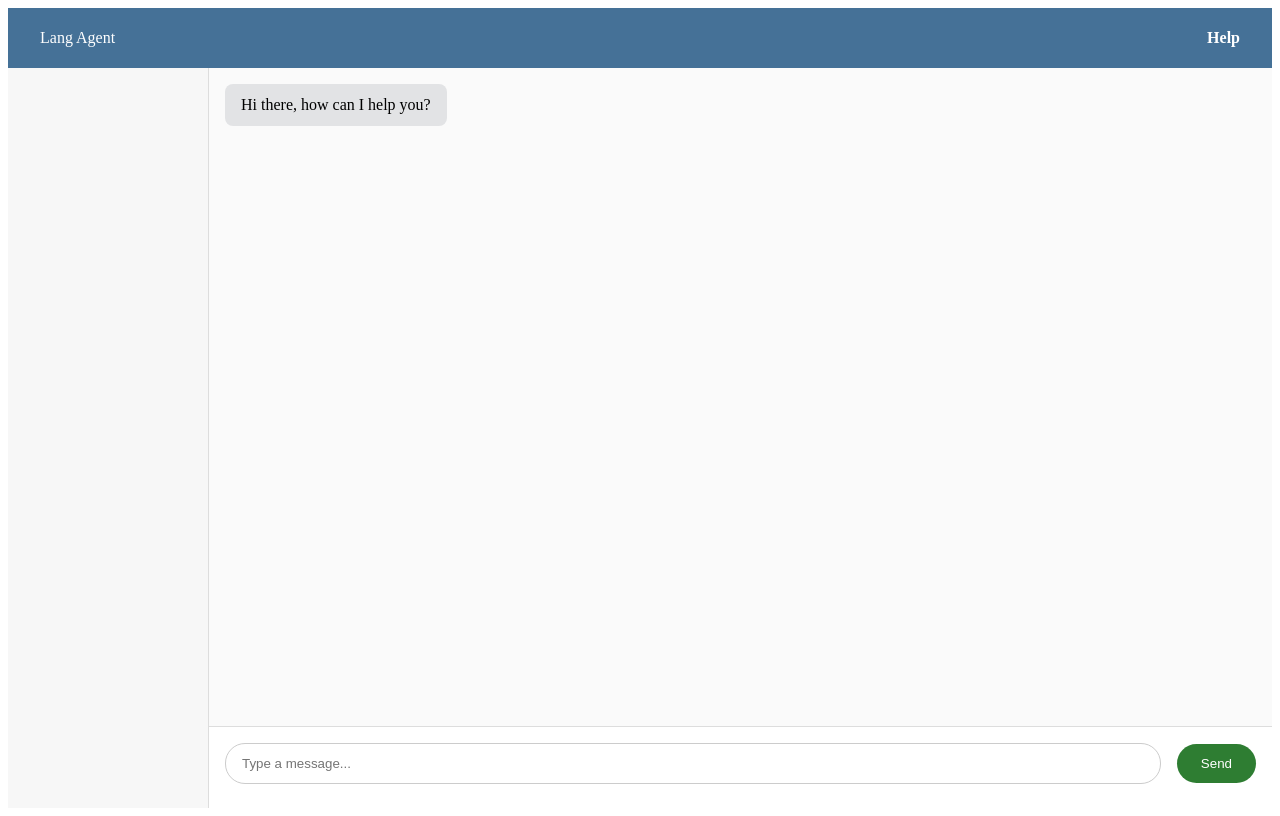
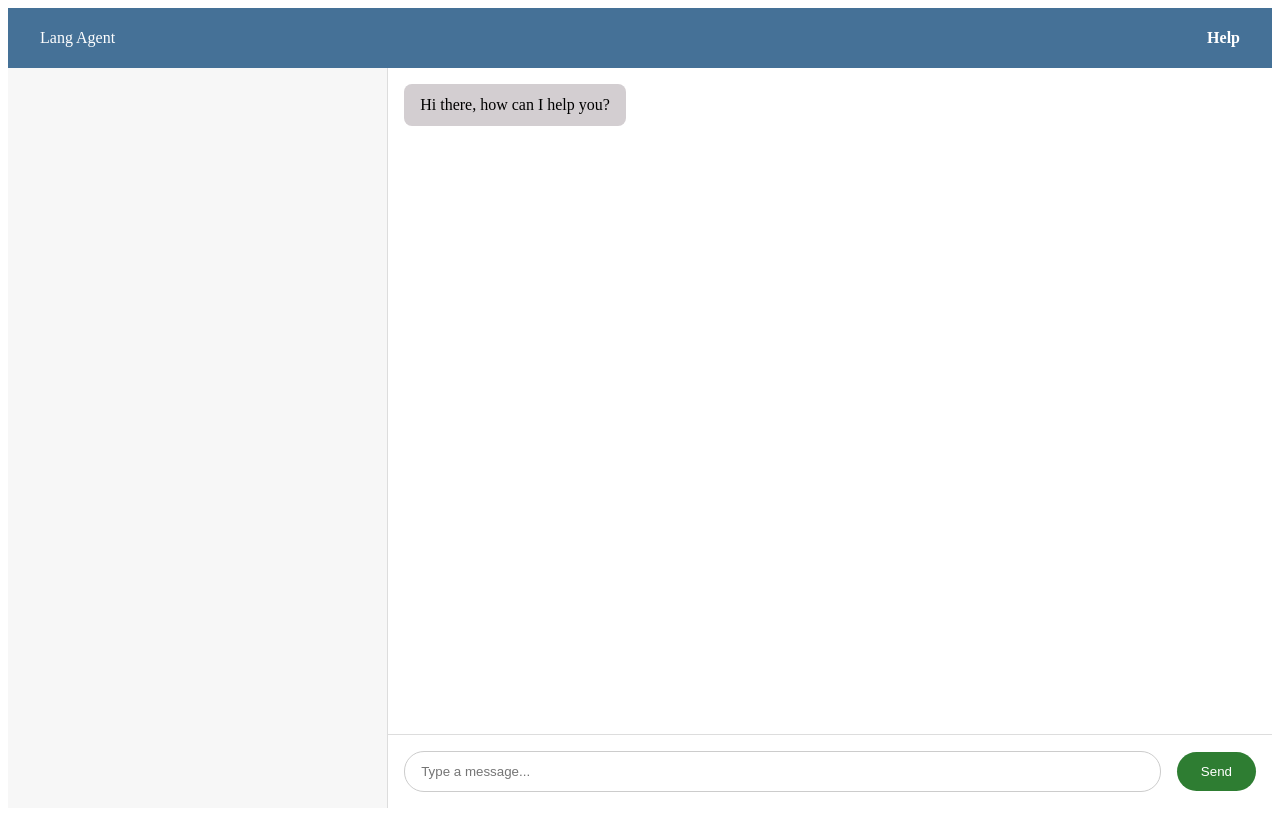
Before and after one commit to Rakeshreddysr2401/LangLearnUI, a React (Vite) app: page / in a window 1280 px wide. Built offline with nearby package versions, Linux system fonts and the light colour scheme.

Commit message:
Interrupt fixes

```diff
--- a/src/App.css
+++ b/src/App.css
@@ -2,6 +2,7 @@
   display: flex;
   flex-direction: column;
   height: 100vh;
+  overflow: hidden; /* prevent page scroll */
 }
 
 .headers {
@@ -11,22 +12,41 @@
 .body {
   flex: 1;
   display: flex;
+  overflow: hidden; /* don't allow body to scroll */
 }
 
 .left-sidebar {
-  width: 200px;
+  width: 30%;
   background: #f7f7f7;
   border-right: 1px solid #ddd;
+  flex-shrink: 0;
+  overflow-y: auto; /* optional if left-sidebar has lots of content */
 }
 
 .main-content {
   flex: 1;
   display: flex;
   flex-direction: column;
+  overflow: hidden; /* make sure this doesn’t scroll */
 }
 
 .agent {
   flex: 1;
   display: flex;
   flex-direction: column;
+  overflow: hidden;
 }
+
+/* 🔥 MessageArea must grow AND scroll */
+.message-area {
+  flex: 1;
+  overflow-y: auto;
+  padding: 1rem;
+  background: white;
+}
+
+/* InputBar stays fixed at bottom */
+.input-bar {
+  flex-shrink: 0;
+  border-top: 1px solid #ddd;
+}
--- a/src/components/MessageArea/MessageArea.jsx
+++ b/src/components/MessageArea/MessageArea.jsx
@@ -25,7 +25,7 @@ const MessageArea = ({
         return (
           <InterruptRequest
             key={message.id}
-            data={message}
+            message={message}
             connectEventSource={connectEventSource}
             checkpointId={checkpointId}
             setMessages={setMessages}
--- a/src/components/MessageTypes/InterruptRequest/InterruptRequest.jsx
+++ b/src/components/MessageTypes/InterruptRequest/InterruptRequest.jsx
@@ -2,7 +2,7 @@ import React, { useState } from "react";
 import "./InterruptRequest.css";
 
 const InterruptRequest = ({
-  data,
+  message,
   connectEventSource,
   checkpointId,
   setMessages
@@ -11,30 +11,25 @@ const InterruptRequest = ({
   const [isEditing, setIsEditing] = useState(false);
   const [editedText, setEditedText] = useState("");
 
+
   // Handle different interrupt payload structures
   const getInterruptData = () => {
-    const { content } = data;
+
+    const {content} = message;
 
     // Handle the structure from your example: {"type":"approve_reject","data":{...}}
-    if (content?.data) {
+    if (content) {
       return {
-        type: content.type || "approve_reject",
-        mobile_number: content.data.mobile_number,
-        text_msg: content.data.text_msg,
-        context: content.data.context || "Please review and approve or reject this action.",
+        type: content.type || "generic",
+        mobile_number: content.number,
+        text_msg: content.text_msg,
+        context: "Please review and approve or reject this action.",
       };
     }
-
-    // Handle direct content structure
-    return {
-      type: data.interruptType || "approve_reject",
-      mobile_number: content?.mobile_number,
-      text_msg: content?.text_msg || "Action required",
-      context: content?.context || "Please review and approve or reject this action.",
-    };
   };
 
   const interruptData = getInterruptData();
+
 
   const handleApprove = async () => {
     if (isProcessing) return;
@@ -47,14 +42,14 @@ const InterruptRequest = ({
       // Mark this interrupt as resolved
       setMessages((prev) =>
         prev.map((msg) =>
-          msg.id === data.id
+          msg.id === message.id
             ? { ...msg, resolved: true, resolution: "approved" }
             : msg
         )
       );
 
       // Send approval to backend
-      connectEventSource(responseText, true);
+      connectEventSource(  JSON.stringify({ status: "approved", text_msg: responseText }), true);
 
     } catch (error) {
       console.error("Error approving:", error);
@@ -69,14 +64,14 @@ const InterruptRequest = ({
     // Mark this interrupt as resolved
     setMessages((prev) =>
       prev.map((msg) =>
-        msg.id === data.id
+        msg.id === message.id
           ? { ...msg, resolved: true, resolution: "rejected" }
           : msg
       )
     );
 
-    // Send rejection (you might want to send this to backend too)
-    console.log("Rejected:", interruptData.text_msg);
+    connectEventSource(JSON.stringify({"status":"rejected","text_msg":"I don't want to send it"}), true);
+
   };
 
   const handleEdit = () => {
@@ -90,11 +85,11 @@ const InterruptRequest = ({
   };
 
   // Don't show if already resolved
-  if (data.resolved) {
+  if (message.resolved) {
     return (
       <div className="interrupt-request resolved">
         <div className="interrupt-resolution">
-          ✓ {data.resolution === "approved" ? "Approved" : "Rejected"}
+          ✓ {message.resolution === "approved" ? "Approved" : "Rejected"}
         </div>
       </div>
     );
--- a/src/components/MessageTypes/MessageBubbles/MessageBubble.css
+++ b/src/components/MessageTypes/MessageBubbles/MessageBubble.css
@@ -6,12 +6,12 @@
 }
 
 .message-bubble-wrapper.user {
-  background: #d1ecf1;
+  background: #afcbd9;
   align-self: flex-end;
 }
 
 .message-bubble-wrapper.assistant {
-  background: #e2e3e5;
+  background: #d3ced1;
   align-self: flex-start;
 }
 
```
